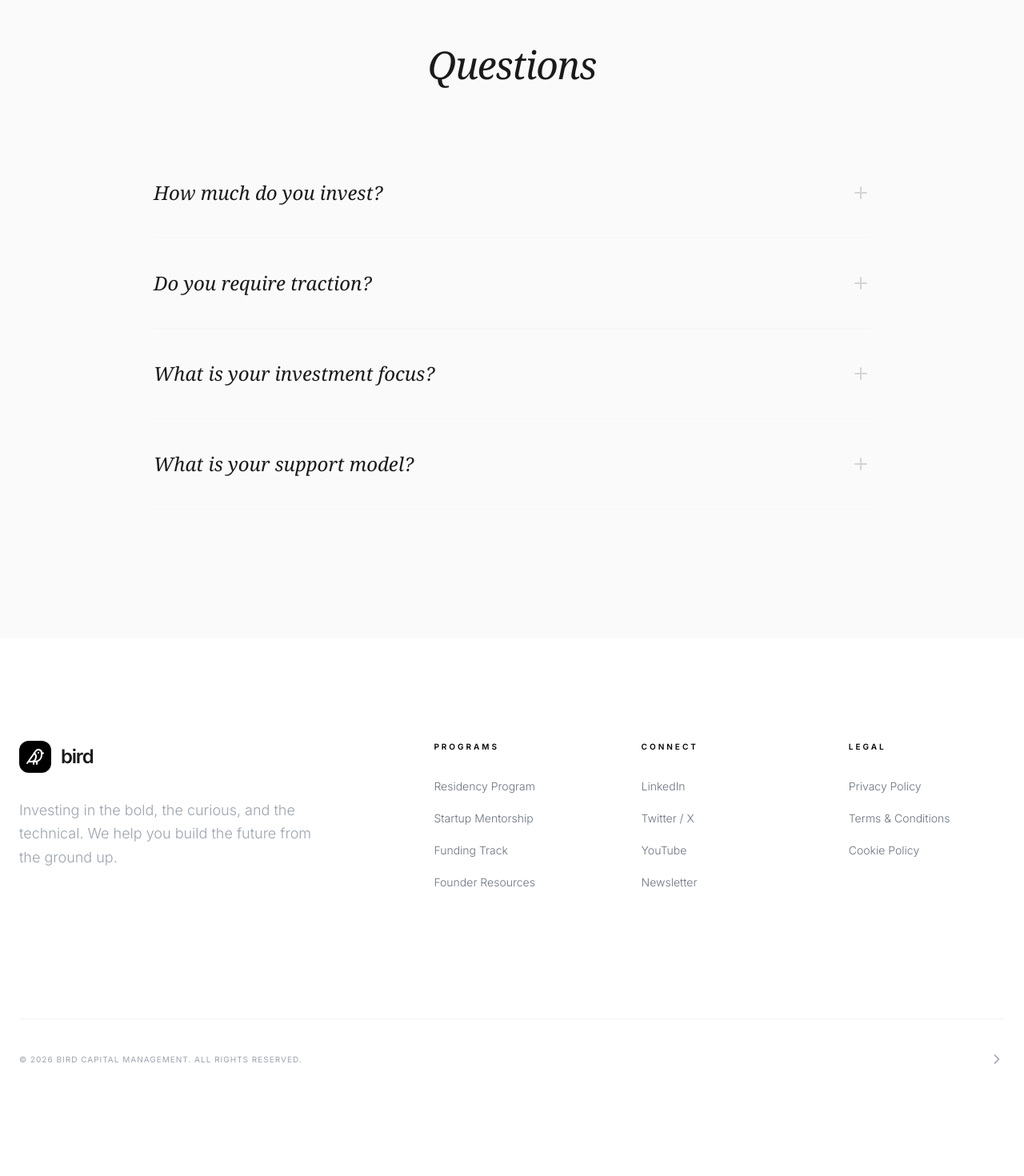
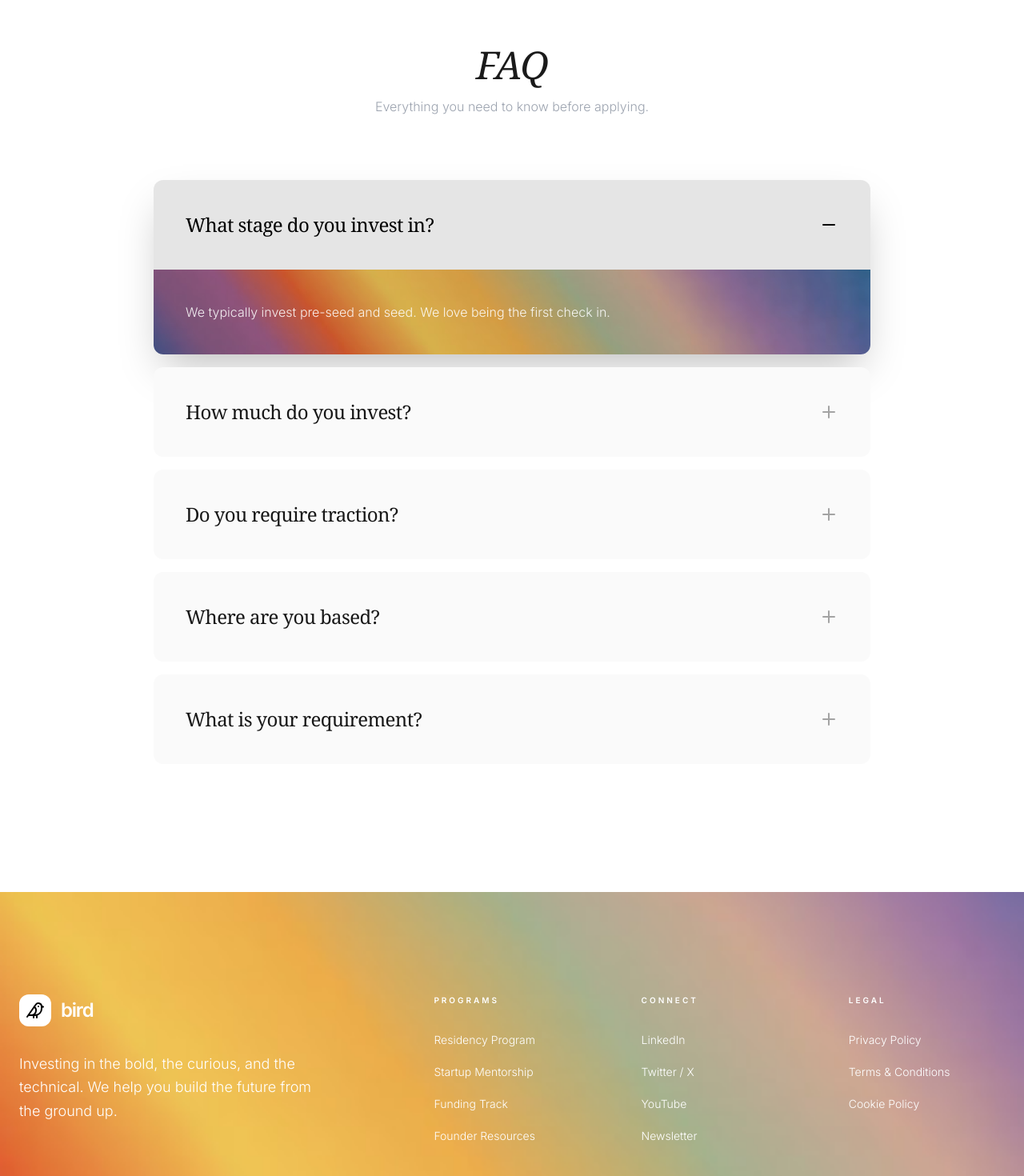
Before and after one commit to Tanay-77/bird-venture-capital, a React (Vite) app: page / in a window 1280 px wide. Shown: the part 4620-6090 px from the top of the page at 80% size. Built offline with nearby package versions, Linux system fonts and the light colour scheme; a web font is replaced by a local one.

Commit message:
completed

```diff
--- a/App.tsx
+++ b/App.tsx
@@ -255,7 +255,7 @@ const HowItWorks: React.FC = () => {
           <Reveal className="lg:col-span-2 bg-neutral-50 rounded-[2rem] overflow-hidden flex flex-col md:flex-row hover:shadow-xl transition-shadow duration-500 group">
             <div className="md:w-1/2 min-h-[400px] relative overflow-hidden">
               <img
-                src="https://images.unsplash.com/photo-1552664730-d307ca884978?auto=format&fit=crop&q=80&w=800"
+                src="https://i.pinimg.com/1200x/2d/35/4b/2d354b904ff070a5c5930217aaca41c3.jpg"
                 alt="Runner"
                 className="w-full h-full object-cover transition-transform duration-700 group-hover:scale-105"
               />
@@ -285,7 +285,7 @@ const HowItWorks: React.FC = () => {
           <Reveal className="bg-neutral-50 rounded-[2rem] overflow-hidden hover:shadow-xl transition-shadow duration-500 group flex flex-col">
             <div className="h-[300px] relative overflow-hidden">
               <img
-                src="https://images.unsplash.com/photo-1521737604893-d14cc237f11d?auto=format&fit=crop&q=80&w=800"
+                src="https://i.pinimg.com/1200x/f3/98/71/f39871cf3c3915a0b75f818eb39f1ea1.jpg"
                 alt="Scale"
                 className="w-full h-full object-cover transition-transform duration-700 group-hover:scale-105"
               />
@@ -303,46 +303,82 @@ const HowItWorks: React.FC = () => {
   );
 };
 
-const FAQItem: React.FC<{ q: string; a: string }> = ({ q, a }) => {
-  const [isOpen, setIsOpen] = useState(false);
+const FAQItem: React.FC<{ q: string; a: string; isOpen: boolean; toggle: () => void }> = ({ q, a, isOpen, toggle }) => {
   return (
-    <div className="border-b border-neutral-100 py-10">
-      <button
-        className="w-full flex justify-between items-center text-left text-2xl font-serif italic group"
-        onClick={() => setIsOpen(!isOpen)}
+    <div
+      className={`rounded-xl overflow-hidden transition-all duration-500 ${isOpen ? 'shadow-2xl' : 'bg-neutral-50 hover:bg-neutral-100'}`}
+    >
+      <div className="relative">
+        {isOpen && (
+          <div className="absolute inset-0 z-0">
+
+            <div className="absolute inset-0 bg-black/10"></div>
+          </div>
+        )}
+
+        <button
+          className={`relative z-10 w-full flex justify-between items-center text-left p-8 md:p-10 ${isOpen ? 'text-black' : 'text-neutral-900'}`}
+          onClick={toggle}
+        >
+          <span className={`text-xl md:text-2xl font-serif tracking-tight ${isOpen ? '' : 'font-light'}`}>{q}</span>
+          <div className={`transition-transform duration-500 ${isOpen ? 'rotate-180' : ''}`}>
+            {isOpen ? <Minus className="w-6 h-6" /> : <Plus className="w-6 h-6 text-neutral-400" />}
+          </div>
+        </button>
+      </div>
+
+      <div
+        className={`overflow-hidden transition-all duration-700 ease-in-out relative z-10 ${isOpen ? 'max-h-96 opacity-100' : 'max-h-0 opacity-0'}`}
       >
-        <span className="group-hover:text-neutral-500 transition-colors">{q}</span>
-        <div className={`transition-transform duration-500 ${isOpen ? 'rotate-180' : ''}`}>
-          {isOpen ? <Minus className="w-6 h-6 stroke-neutral-300" /> : <Plus className="w-6 h-6 stroke-neutral-300" />}
+        {/* If open, we need the background to extend or be visible here too.
+             But the design shows the question and answer sharing the card background.
+             So we'll put the background on the parent container if valid, or just keep the structure simple.
+             For the open state, the image covers the whole card.
+         */}
+        {isOpen && (
+          <div className="absolute inset-0 -z-10">
+            <img src="/background image.jpg" alt="bg" className="w-full h-full object-cover" />
+            <div className="absolute inset-0 bg-black/10"></div>
+          </div>
+        )}
+
+        <div className="p-8 md:p-10 pt-0">
+          <p className={`font-light leading-relaxed max-w-3xl ${isOpen ? 'text-white/90' : 'text-gray-500'}`}>
+            {a}
+          </p>
         </div>
-      </button>
-      <div className={`overflow-hidden transition-all duration-700 ease-in-out ${isOpen ? 'max-h-96 mt-8 opacity-100' : 'max-h-0 opacity-0'}`}>
-        <p className="text-gray-500 font-light leading-relaxed max-w-2xl text-lg">
-          {a}
-        </p>
       </div>
     </div>
   );
 };
 
 const FAQ: React.FC = () => {
+  const [openIndex, setOpenIndex] = useState<number | null>(0);
+
   const questions = [
+    { q: "What stage do you invest in?", a: "We typically invest pre-seed and seed. We love being the first check in." },
     { q: "How much do you invest?", a: "We typically invest initial checks of $100k - $500k in pre-seed and seed rounds, with substantial capacity for follow-on investments as you scale." },
     { q: "Do you require traction?", a: "No. We often invest in founders with nothing more than a prototype and a compelling vision. We value unique insights and technical excellence over early revenue." },
-    { q: "What is your investment focus?", a: "We are industry-agnostic but gravitate toward technical leverage — areas like AI infrastructure, longevity, climate tech, and distributed systems." },
-    { q: "What is your support model?", a: "Our support is tailored but intensive. You get direct access to our 'Founders Guild', regular strategy sessions, and operational help in recruiting and product-market fit." }
+    { q: "Where are you based?", a: "We are headquartered in San Francisco but invest globally. We have portfolio companies in New York, London, Tel Aviv, and Bangalore." },
+    { q: "What is your requirement?", a: "We look for technical founders solving hard problems. We like outliers." }
   ];
 
   return (
-    <section className="py-40 px-6 bg-neutral-50">
+    <section className="py-40 px-6 bg-white">
       <div className="max-w-4xl mx-auto">
-        <Reveal className="mb-20">
-          <h2 className="text-5xl font-serif italic text-center tracking-tight">Questions</h2>
+        <Reveal className="mb-20 text-center">
+          <h2 className="text-5xl font-serif italic tracking-tight mb-4">FAQ</h2>
+          <p className="text-gray-400 font-light">Everything you need to know before applying.</p>
         </Reveal>
-        <div>
+        <div className="space-y-4">
           {questions.map((item, i) => (
             <Reveal key={i}>
-              <FAQItem q={item.q} a={item.a} />
+              <FAQItem
+                q={item.q}
+                a={item.a}
+                isOpen={openIndex === i}
+                toggle={() => setOpenIndex(openIndex === i ? null : i)}
+              />
             </Reveal>
           ))}
         </div>
@@ -353,24 +389,27 @@ const FAQ: React.FC = () => {
 
 const Footer: React.FC = () => {
   return (
-    <footer className="py-32 px-6 bg-white border-t border-neutral-50">
+    <footer className="relative py-32 px-6 overflow-hidden">
+      <div className="absolute inset-0 -z-10">
+        <img src="/background image.jpg" alt="Footer Background" className="w-full h-full object-cover" />
+      </div>
       <div className="max-w-7xl mx-auto">
         <div className="grid grid-cols-1 md:grid-cols-2 lg:grid-cols-5 gap-16">
           <div className="lg:col-span-2 space-y-8">
             <div className="flex items-center gap-3">
-              <div className="w-10 h-10 bg-black rounded-xl flex items-center justify-center">
-                <Bird className="w-6 h-6 text-white" />
+              <div className="w-10 h-10 bg-white rounded-xl flex items-center justify-center">
+                <Bird className="w-6 h-6 text-black" />
               </div>
-              <span className="text-2xl font-bold tracking-tighter">bird</span>
+              <span className="text-2xl text-white font-bold tracking-tighter">bird</span>
             </div>
-            <p className="text-gray-400 font-light max-w-sm leading-relaxed text-lg">
+            <p className="text-white font-light max-w-sm leading-relaxed text-lg">
               Investing in the bold, the curious, and the technical. We help you build the future from the ground up.
             </p>
           </div>
 
           <div className="space-y-8">
-            <h4 className="text-[10px] uppercase tracking-[0.3em] font-bold text-black">Programs</h4>
-            <ul className="space-y-5 text-gray-500 text-sm font-light">
+            <h4 className="text-[10px] uppercase tracking-[0.3em] font-bold text-white">Programs</h4>
+            <ul className="space-y-5 text-white text-sm font-light">
               <li><a href="#" className="hover:text-black transition-colors">Residency Program</a></li>
               <li><a href="#" className="hover:text-black transition-colors">Startup Mentorship</a></li>
               <li><a href="#" className="hover:text-black transition-colors">Funding Track</a></li>
@@ -379,8 +418,8 @@ const Footer: React.FC = () => {
           </div>
 
           <div className="space-y-8">
-            <h4 className="text-[10px] uppercase tracking-[0.3em] font-bold text-black">Connect</h4>
-            <ul className="space-y-5 text-gray-500 text-sm font-light">
+            <h4 className="text-[10px] uppercase tracking-[0.3em] font-bold text-white">Connect</h4>
+            <ul className="space-y-5 text-white text-sm font-light">
               <li><a href="#" className="hover:text-black transition-colors">LinkedIn</a></li>
               <li><a href="#" className="hover:text-black transition-colors">Twitter / X</a></li>
               <li><a href="#" className="hover:text-black transition-colors">YouTube</a></li>
@@ -389,8 +428,8 @@ const Footer: React.FC = () => {
           </div>
 
           <div className="space-y-8">
-            <h4 className="text-[10px] uppercase tracking-[0.3em] font-bold text-black">Legal</h4>
-            <ul className="space-y-5 text-gray-500 text-sm font-light">
+            <h4 className="text-[10px] uppercase tracking-[0.3em] font-bold text-white">Legal</h4>
+            <ul className="space-y-5 text-white text-sm font-light">
               <li><a href="#" className="hover:text-black transition-colors">Privacy Policy</a></li>
               <li><a href="#" className="hover:text-black transition-colors">Terms & Conditions</a></li>
               <li><a href="#" className="hover:text-black transition-colors">Cookie Policy</a></li>
@@ -399,9 +438,9 @@ const Footer: React.FC = () => {
         </div>
 
         <div className="mt-40 pt-10 border-t border-neutral-100 flex flex-col md:flex-row justify-between items-center gap-6">
-          <p className="text-gray-400 text-[10px] uppercase tracking-widest">© {new Date().getFullYear()} Bird Capital Management. All rights reserved.</p>
+          <p className="text-white text-[10px] uppercase tracking-widest">© {new Date().getFullYear()} Bird Capital Management. All rights reserved.</p>
           <div className="flex gap-10">
-            <a href="#" className="text-gray-400 hover:text-black transition-colors"><ChevronRight className="w-5 h-5" /></a>
+            <a href="#" className="text-white hover:text-black transition-colors"><ChevronRight className="w-5 h-5" /></a>
           </div>
         </div>
       </div>
```
Also changed, not shown: public/background image.jpg (added).
